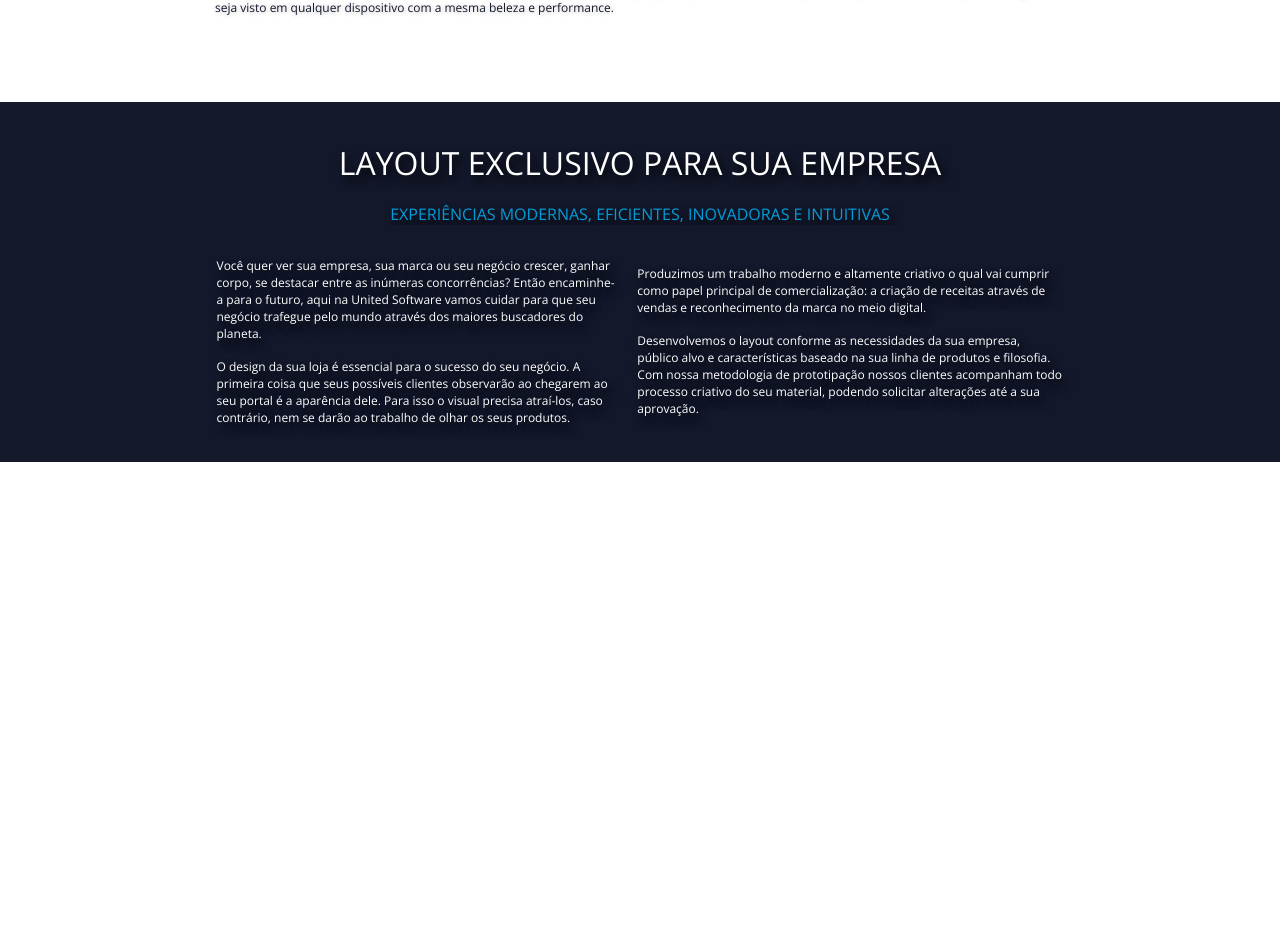
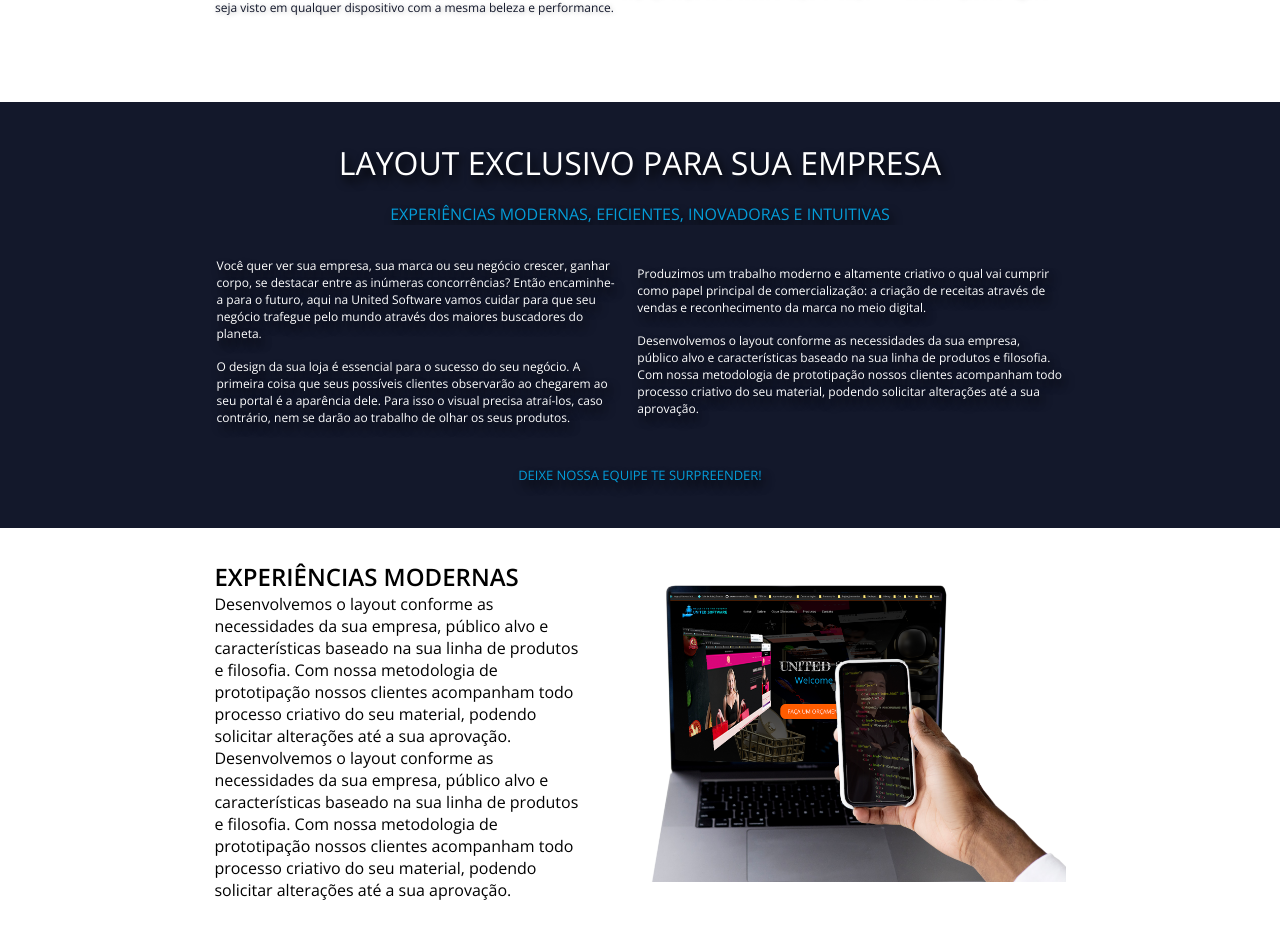
Before and after one commit to zezerinomattos/unitedsoftware, a React (Create React App) app: page / in a window 1280 px wide. Shown: the part 1453-2391 px from the top of the page. Before the commit the page ends 1975 px from the top, so only its background shows below. Built offline with nearby package versions, Linux system fonts and the light colour scheme; a web font is replaced by a local one.

Commit message:
Section paginas imagem anexada

```diff
--- a/src/views/Home/index.js
+++ b/src/views/Home/index.js
@@ -8,6 +8,7 @@ import Navbar from '../../components/Navbar';
 
 // IMAGES
 import imgSobre from '../../assets/sobre.png';
+import imgPaginaCapa from '../../assets/paginas-capa.png';
 
 export default function Home(){
     return(
@@ -64,6 +65,21 @@ export default function Home(){
                             </p>
                         </div>
                     </div>
+                    <h4>DEIXE NOSSA EQUIPE TE SURPREENDER!</h4>
+                </div>
+                <div className='paginas-inferior'>
+                    <div className='paginas-inferior-textos'>
+                        <h2>EXPERIÊNCIAS MODERNAS</h2>
+                        <p>
+                            Desenvolvemos o layout conforme as necessidades da sua empresa, público  alvo e características baseado na sua linha de produtos e filosofia. Com nossa metodologia de prototipação nossos clientes acompanham todo processo criativo do seu material, podendo solicitar alterações até a sua aprovação.
+                        </p>
+                        <p>
+                            Desenvolvemos o layout conforme as necessidades da sua empresa, público alvo e características baseado na sua linha de produtos e filosofia. Com nossa metodologia de prototipação nossos clientes acompanham todo processo criativo do seu material, podendo solicitar alterações até a sua aprovação.
+                        </p>
+                    </div>
+                    <div className='paginas-inferior-img'>
+                        <img src={imgPaginaCapa} alt="Imagem de Capa" />
+                    </div>
                 </div>
             </section>
         </>
--- a/src/views/Home/style.css
+++ b/src/views/Home/style.css
@@ -143,8 +143,6 @@ section.sobre{
     flex-flow: row wrap;
     justify-content: center;
     align-items: center;
-
-    /* background-color: blueviolet; */
 }
 
 section.sobre div.sobre-imagem{
@@ -201,12 +199,16 @@ section.sobre div.sobre-textos p{
 section.paginas{
     width: 100%;
     margin-bottom: 60px;
+}
+
+/*---------- textos -----------*/
+
+section.paginas div.paginas-superior{
+    width: 100%;
     background-color: #13182B;
     text-align: center;
     padding: 20px;
 }
-
-/*---------- textos -----------*/
 
 section.paginas h1{
     font-family: 'Open Sans', sans-serif;
@@ -263,3 +265,36 @@ section.paginas div.paginas-superior-texto div.paginas-superior-texto-esq p, sec
 
     max-width: 95%;
 }
+
+section.paginas h4{
+    font-size: max(13px, 1vw);
+    font-weight: 400;
+    font-family: 'Open Sans', sans-serif;
+    color: #049DD9;
+    text-shadow: 4px 6px 10px #000;
+    margin: 1.5rem 0;
+}
+
+/*---------- Div inferior -----------*/
+
+section.paginas div.paginas-inferior{
+    width: 100%;
+    padding: 2rem;
+    display: flex;
+    flex-flow: row;
+    justify-content: center;
+    align-items: center;
+}
+
+section.paginas div.paginas-inferior div.paginas-inferior-textos{
+    max-width: 30%;
+}
+
+section.paginas div.paginas-inferior div.paginas-inferior-img{
+    max-width: 40%;
+    align-items: flex-end;
+}
+
+section.paginas div.paginas-inferior div.paginas-inferior-img img{
+    max-width: 100%;
+}
```
Also changed, not shown: src/assets/paginas-capa.png (added).
